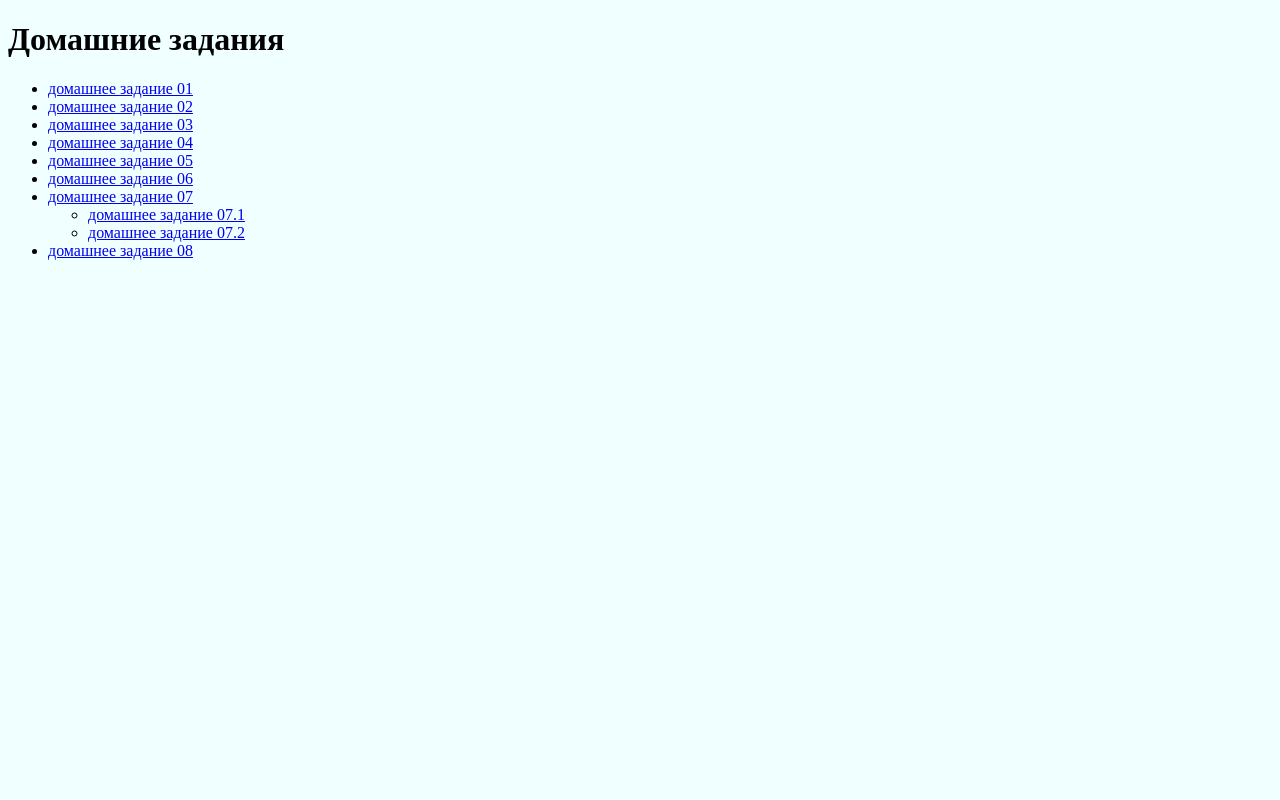
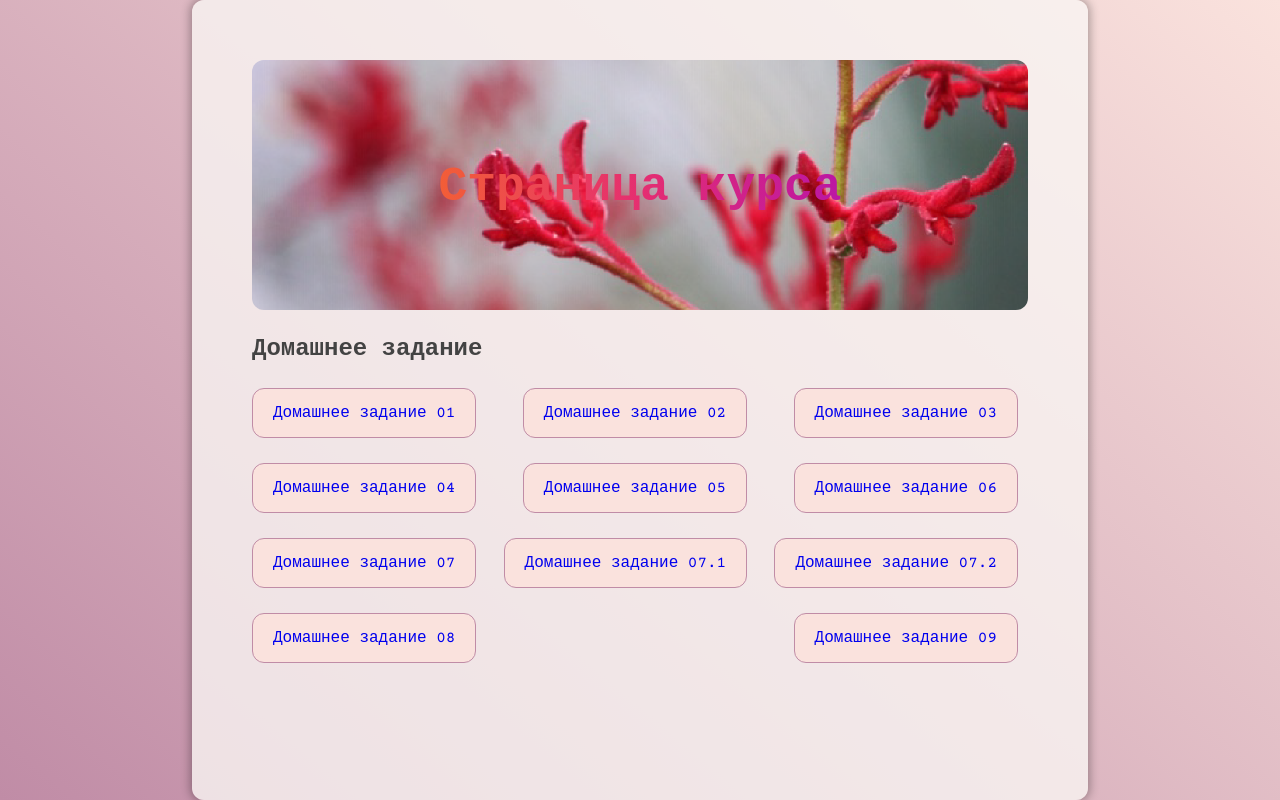
Before and after one commit to NataliaMishukova/front59, a plain HTML site: page index.html in a window 1280 px wide. Drawn offline with nearby package versions, Linux system fonts and the light colour scheme; a web font is replaced by a local one.

Commit message:
homework 09

```diff
--- /dev/null
+++ b/HW_09/css/style.css
@@ -0,0 +1,141 @@
+@import url("https://fonts.googleapis.com/css2?family=Caveat:wght@400..700&family=Exo+2:ital,wght@0,100..900;1,100..900&display=swap");
+* {
+  padding: 0;
+  margin: 0;
+  box-sizing: border-box;
+
+}
+body {
+  background-color: rgb(240, 237, 233);
+  margin: 0;
+  padding:0px;
+
+}
+.main {
+
+  border-top: 1px solid lightblue;
+  width: 900px;
+  min-height: 100vh;
+  margin: auto;
+  background-color: rgb(173, 216, 230);
+  box-shadow: 0 0 10px 1px rgba(0, 0, 0, 0.3);
+}
+/*------заголовок------ */
+.hero {
+  width: 900px;
+  position: fixed;
+  z-index: 20;
+}
+.hero * {
+  padding-left: 50px;
+}
+
+h1 {
+  font-family: "Caveat", cursive;
+  font-size: 80px;
+  color: brown;
+  margin: 0;
+  margin-bottom: -40px;
+}
+
+.header-msg {
+  padding-top: 30px;
+  margin-bottom: 30px;
+  background-color: rgba(255, 235, 205, 0.6);
+  font-size: 1.2em;
+  color: brown;
+  font-style: italic;
+  font-family: "Lucida Sans", "Lucida Sans Regular", "Lucida Grande",
+    "Lucida Sans Unicode", Geneva, Verdana, sans-serif;
+}
+.page {
+  display: flex;
+  top: 150px;
+  align-items: flex-start;
+  flex-direction: row;
+  flex-wrap: wrap;
+  position: relative;
+  padding: 0px 0px 0px 0px;
+}
+
+.content {
+  display: flex;
+  align-items: flex-start;
+  justify-content: space-around;
+  flex-wrap: wrap;
+  height:100%;
+}
+
+.date {
+  color: gray;
+  text-align: center;
+  width: 900px;
+  margin-bottom: 30px;
+}
+.news_title {
+  /*height: 45px;
+  padding: 15px;
+  padding-top: 0;
+  padding-left: 0px;*/
+  align-items: center;
+  margin: 0px 40px 0px 10px;
+
+  /*right: 18px;
+  bottom: 7px;*/
+}
+
+.news {
+  background-color: aliceblue;
+  width: 400px;
+  height: 120px;
+  margin: 0px auto 35px auto;
+  padding-bottom: 10px;
+  position: relative;
+  overflow: hidden;
+  border: 1px solid black;
+  line-height: 1.5;
+
+}
+
+/* этот стиль работает для блока новость на который навели указатель */
+.news:hover {
+  bottom: 3px;
+  left: 3px;
+}
+
+.health {
+  text-transform: uppercase;
+  color: blue;
+  text-align: left;
+  font-weight: 200;
+  font-size: 0.7em;
+  margin: 10px;
+  margin-bottom: 5px;
+}
+
+.news h3 {
+
+
+  font-family: "Exo 2", sans-serif;
+  font-style: italic;
+  font-weight: 300;
+}
+.time {
+  text-align: right;
+  color: gray;
+  font-size: 0.7em;
+  position: absolute;
+  right: 10px;
+  bottom: 7px;
+  margin-top: 5px;
+
+}
+
+a {
+  color: gray;
+  text-decoration: none;
+}
+a:hover {
+  text-decoration: underline solid 2px;
+  text-decoration-color: brown;
+}
--- a/index.html
+++ b/index.html
@@ -4,49 +4,54 @@
     <meta charset="UTF-8" />
     <meta name="viewport" content="width=device-width, initial-scale=1.0" />
     <link rel="stylesheet" href="style.css" />
+    <link rel="preconnect" href="https://fonts.googleapis.com">
+<link rel="preconnect" href="https://fonts.gstatic.com" crossorigin>
+<link href="https://fonts.googleapis.com/css2?family=Bona+Nova:ital,wght@0,400;0,700;1,400&family=Caveat:wght@400..700&family=Courier+Prime:ital,wght@0,400;0,700;1,400;1,700&family=Exo+2:ital,wght@0,100..900;1,100..900&family=Jost:ital,wght@0,100..900;1,100..900&family=Source+Code+Pro:ital,wght@0,200..900;1,200..900&display=swap" rel="stylesheet">
     <title>Front59 HomeWork</title>
   </head>
   <body>
-    <h1>Домашние задания</h1>
-
-    <ul>
-      <li>
-        <a href=".\HW_01\index.html" target="_blank">домашнее задание 01</a>
-      </li>
-      <li>
-        <a href=".\HW_02\index.html" target="_blank">домашнее задание 02</a>
-      </li>
-      <li>
-        <a href=".\HW_03\index.html" target="_blank">домашнее задание 03</a>
-      </li>
-      <li>
-        <a href=".\HW_04\index.html" target="_blank">домашнее задание 04</a>
-      </li>
-
-      <li>
-        <a href=".\HW_05\index.html" target="_blank">домашнее задание 05</a>
-      </li>
-      <li>
-        <a href=".\HW_05\index.html" target="_blank">домашнее задание 06</a>
-      </li>
-      <li>
-        <a href=".\HW_05\index.html" target="_blank">домашнее задание 07</a>
-        <ul type="circle">
-          <li>
-            <a href=".\HW_07\index.html" target="_blank"
-              >домашнее задание 07.1</a
-            >
-          </li>
-          <li>
-            <a href=".\HW_07.2\index.html" target="_blank"
-              >домашнее задание 07.2</a
-            >
-          </li>
-        </ul>
-      </li>
-      <li>
-        <a href=".\HW_08\index.html" target="_blank">домашнее задание 08</a>
-      </li>
-    </ul>
+    <div class="main">
+      <div class="header">
+        <h1>Страница курса</h1>
+      </div>
+      <div class="block1">
+        <div class="header-block"><h2>Домашнее задание</h2></div>
+        <div class="homework hw1">
+          <a href=".\HW_01\index.html" target="_blank">Домашнее задание 01  </a>
+        </div>
+        <div class="homework hw2">
+          <a href=".\HW_02\index.html" target="_blank">Домашнее задание 02</a>
+        </div>
+        <div class="homework hw3">
+          <a href=".\HW_03\index.html" target="_blank">Домашнее задание 03</a>
+        </div>
+        <div class="homework hw4">
+          <a href=".\HW_04\index.html" target="_blank">Домашнее задание 04</a>
+        </div>
+        <div class="homework hw5">
+          <a href=".\HW_05\index.html" target="_blank">Домашнее задание 05</a>
+        </div>
+        <div class="homework hw6">
+          <a href=".\HW_05\index.html" target="_blank">Домашнее задание 06</a>
+        </div>
+        <div class="homework hw7">
+          <a href=".\HW_05\index.html" target="_blank">Домашнее задание 07</a>
+        </div>
+        <div class="homework hw7.1">
+          <a href=".\HW_07\index.html" target="_blank">Домашнее задание 07.1</a>
+        </div>
+        <div class="homework hw7.2">
+          <a href=".\HW_07.2\index.html" target="_blank"
+            >Домашнее задание 07.2</a
+          >
+        </div>
+        <div class="homework hw8">
+          <a href=".\HW_08\index.html" target="_blank">Домашнее задание 08</a>
+        </div>
+        <div class="homework hw9">
+          <a href=".\HW_09\index.html" target="_blank">Домашнее задание 09</a>
+        </div>
+      </div>
+    </div>
   </body>
 </html>
--- a/style.css
+++ b/style.css
@@ -1,3 +1,96 @@
+* {
+  padding: 0;
+  margin: 0;
+  box-sizing: border-box;
+}
 html {
-    background-color: #F0FFFF;
+  background: linear-gradient(40deg, #c08ca6, #fae2dd);
+  background-repeat: no-repeat;
+  height: 100vh;
 }
+
+.main {
+  /* padding-top:1px ; */
+
+  width: 70%;
+  min-height: 100vh;
+  margin: auto;
+  padding: 60px 60px 60px 60px;
+  background-color: rgb(249, 245, 243, 0.8);
+  position: relative;
+  border-radius: 12px;
+  box-shadow: 0 0 10px 2px rgba(0, 0, 0, 0.3);
+  font-family: "Courier Prime", monospace;
+  font-weight: 400;
+  font-style: normal;
+}
+
+.header {
+  background-image: url(./img/31.png);
+  background-color: rgba(234, 11, 226, 0.8);
+  background-size: 100%;
+  background-repeat: no-repeat;
+  background-position: center;
+  border-radius: 12px;
+  height: 250px;
+  width: 100%;
+  display: flex;
+  justify-content: center;
+  align-items: center;
+}
+h1 {
+  height: 250px;
+  width: 100%;
+  font-weight: 700;
+  font-size: 40px;
+  border-radius: 12px;
+  background-color: rgba(250, 250, 250, 0.4);
+  text-align: center;
+  align-items: center;
+  padding-top: 100px;
+  color: #434343;
+  background: linear-gradient(90deg, #ff8a00, #e52e71, #9400d3);
+  -webkit-background-clip: text;
+  background-clip: text;
+  color: transparent;
+  font-size: 3em;
+  font-weight: bold;
+}
+
+.block1 {
+  display: flex;
+  justify-content: space-between;
+  align-items: center;
+  position: relative;
+  flex-wrap: wrap;
+  border-radius: 12px;
+  width: 100%;
+  padding: 0px 0px 25px 0px;
+  margin: 25px 0px 0px 0px;
+  flex-direction: row;
+}
+.header-block {
+  display: flex;
+  align-items: center;
+
+  width: 100%;
+}
+
+h2 {
+  color: #434343;
+}
+
+.homework {
+  background-color: #fae2dd;
+  padding: 15px 20px 15px 20px;
+  margin: 25px 10px 0 0;
+
+  gap: 20px;
+
+  border: 1px solid #c08ca6;
+  border-radius: 12px;
+}
+a {
+  text-decoration: none;
+  white-space: nowrap;
+}
```
Also changed, not shown: HW_09/index.html (added, +109 -0 lines), img/31.png (added).
